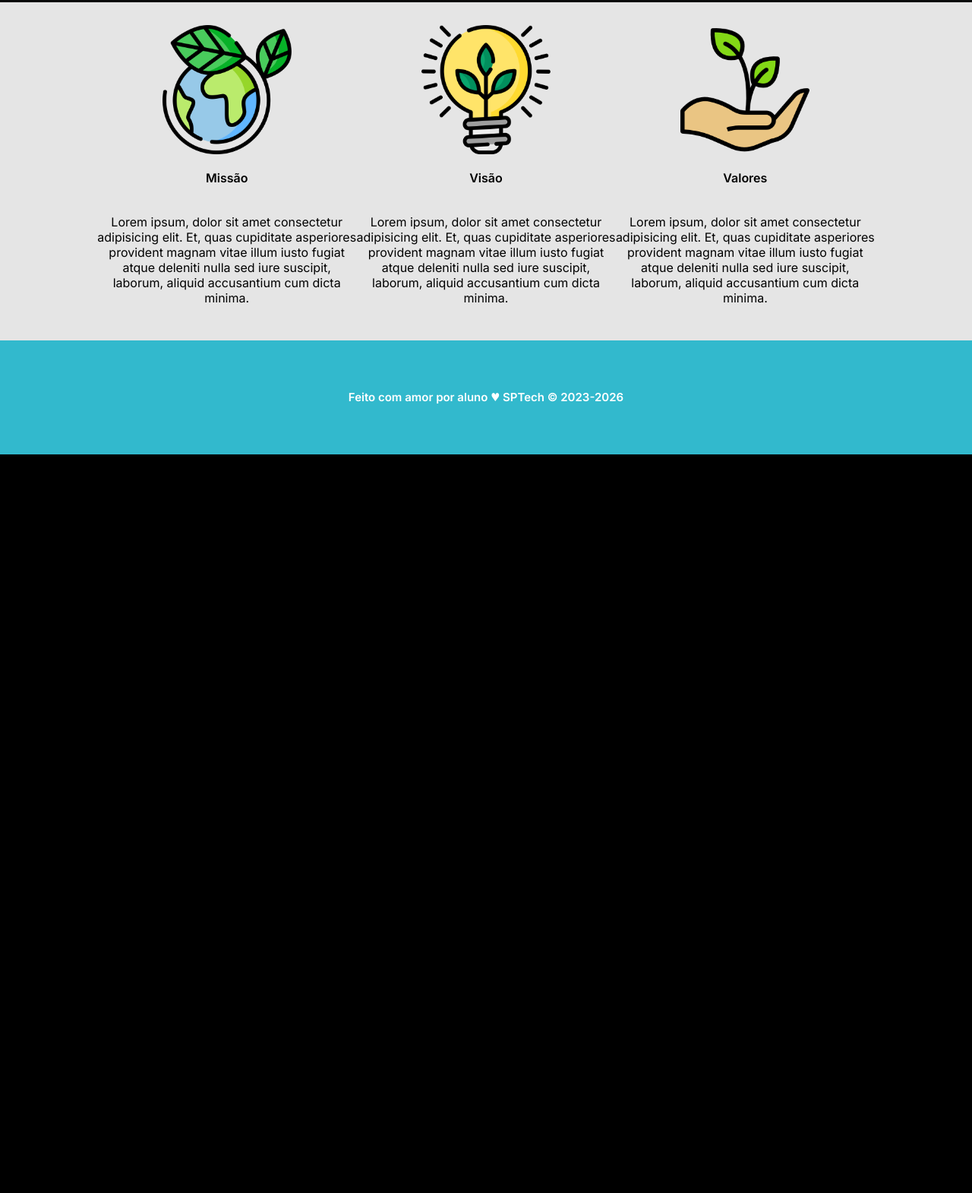
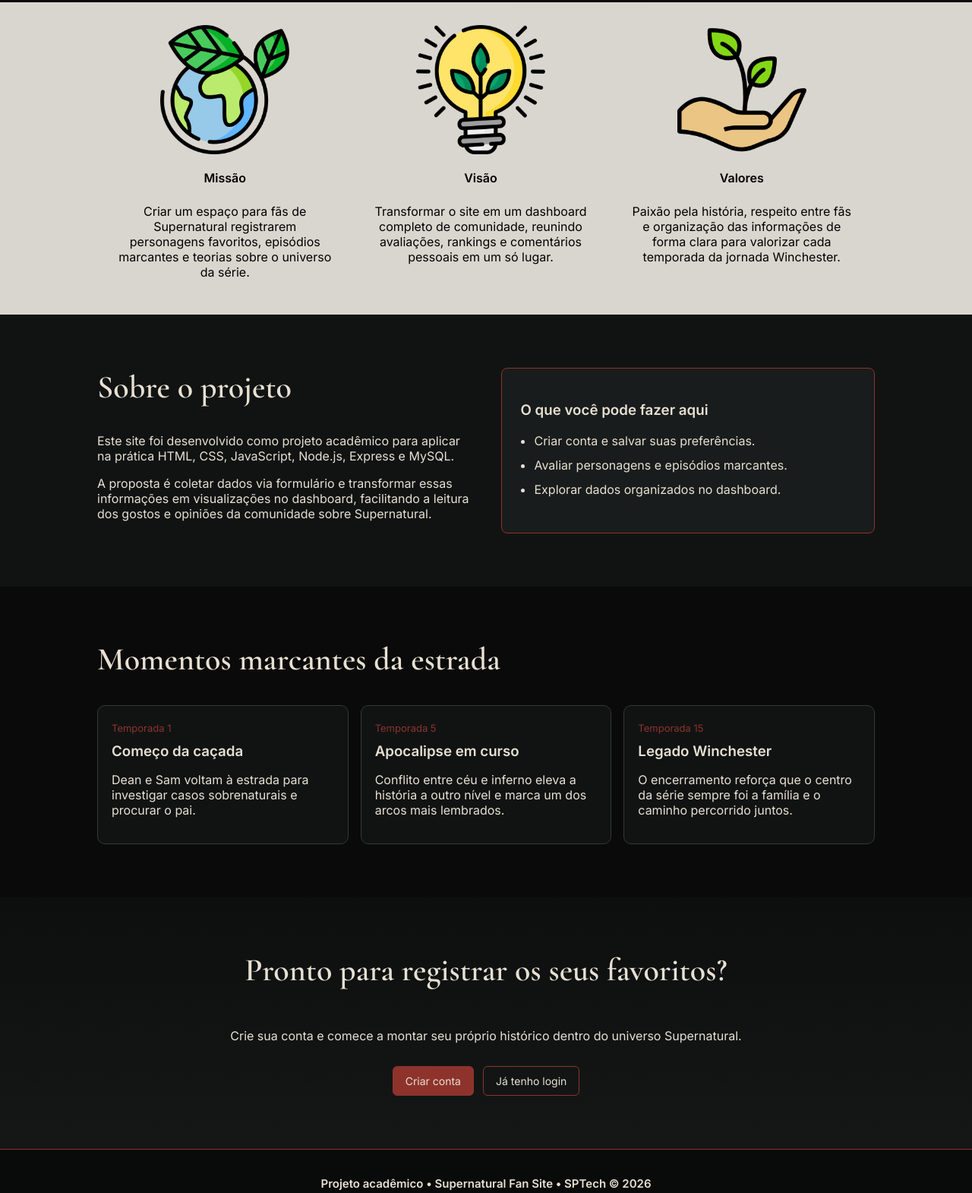
Before and after one commit to alex-ikezili/projeto-individual, a website: page public/index.html in a window 1280 px wide. Shown: the part 797-2367 px from the top of the page at 76% size. Before the commit the page ends 1395 px from the top, so only its background shows below. Drawn offline with nearby package versions, Linux system fonts and the light colour scheme.

Commit message:
feat: finaliza pagina home com novas secoes

```diff
--- a/public/css/estilo.css
+++ b/public/css/estilo.css
@@ -93,6 +93,12 @@
   height: 100%;
 }
 
+.banner-conteudo {
+  display: flex;
+  flex-direction: column;
+  gap: 24px;
+}
+
 .banner .container p {
   width: 50%;
   margin: 0;
@@ -114,10 +120,40 @@
   padding: 0px 0px 0px 10px;
 }
 
+.banner-botoes {
+  display: flex;
+  gap: 12px;
+}
+
+.btn-home {
+  display: inline-flex;
+  align-items: center;
+  justify-content: center;
+  text-decoration: none;
+  color: #e7e0d2;
+  border: 1px solid #8d332c;
+  border-radius: 6px;
+  padding: 10px 16px;
+  font-size: 14px;
+  transition: .2s ease;
+}
+
+.btn-home:hover {
+  background-color: #8d332c;
+}
+
+.btn-destaque {
+  background-color: #8d332c;
+}
+
+.btn-destaque:hover {
+  filter: brightness(1.1);
+}
+
 /* MISSÃO VISÃO VALORES */
 
 .social {
-  background-color: #e5e5e5;
+  background-color: #d9d6cf;
   display: flex;
 }
 
@@ -146,14 +182,114 @@
   align-items: center;
 }
 
+.box h4 {
+  margin-bottom: 8px;
+}
+
+.box p {
+  width: 85%;
+}
+
+.sobre-projeto {
+  background-color: #111313;
+  color: #e7e0d2;
+  padding: 70px 0;
+}
+
+.sobre-projeto .container {
+  justify-content: space-between;
+  gap: 24px;
+}
+
+.sobre-texto,
+.sobre-card {
+  width: 48%;
+}
+
+.sobre-texto h2,
+.momentos h2,
+.cta-home h2 {
+  font-family: 'Cormorant Garamond', serif;
+  font-size: 42px;
+  margin-top: 0;
+}
+
+.sobre-card {
+  background-color: #191c1c;
+  border: 1px solid #8d332c;
+  border-radius: 8px;
+  padding: 24px;
+  box-sizing: border-box;
+}
+
+.sobre-card ul {
+  padding-left: 18px;
+  margin: 0;
+}
+
+.sobre-card li {
+  margin-bottom: 12px;
+}
+
+.momentos {
+  background-color: #0a0a0a;
+  color: #e7e0d2;
+  padding: 70px 0;
+}
+
+.momentos .container {
+  flex-direction: column;
+}
+
+.momentos-grid {
+  display: grid;
+  grid-template-columns: repeat(3, 1fr);
+  gap: 16px;
+}
+
+.momento-item {
+  border: 1px solid #343838;
+  border-radius: 10px;
+  padding: 18px;
+  background-color: #111313;
+}
+
+.momento-item h3 {
+  margin: 10px 0;
+}
+
+.tag-temporada {
+  color: #8d332c;
+  font-size: 13px;
+}
+
+.cta-home {
+  background: linear-gradient(180deg, #0d0f0f 0%, #151717 100%);
+  color: #e7e0d2;
+  padding: 70px 0;
+}
+
+.cta-home .container {
+  flex-direction: column;
+  align-items: center;
+  text-align: center;
+}
+
+.cta-botoes {
+  display: flex;
+  gap: 12px;
+  margin-top: 14px;
+}
+
 /* FOOTER */
 
 .footer {
-  background-color: #32b9cd;
-  height: 150px;
-  color: #fff;
+  background-color: #090a0a;
+  height: 90px;
+  color: #e7e0d2;
   display: flex;
   font-size: 15px;
+  border-top: 1px solid #8d332c;
 }
 
 .footer .container {
@@ -163,6 +299,36 @@
 
 .footer .container .version {
   font-size: 12px;
+}
+
+@media (max-width: 900px) {
+  .navbar {
+    width: 70%;
+  }
+
+  .banner .container p {
+    width: 90%;
+    font-size: 42px;
+  }
+
+  .social .container .boxes,
+  .sobre-projeto .container,
+  .momentos-grid,
+  .cta-botoes,
+  .banner-botoes {
+    flex-direction: column;
+    display: flex;
+  }
+
+  .momentos-grid {
+    display: grid;
+    grid-template-columns: 1fr;
+  }
+
+  .sobre-texto,
+  .sobre-card {
+    width: 100%;
+  }
 }
 
 /* LOGIN */
--- a/public/index.html
+++ b/public/index.html
@@ -1,5 +1,5 @@
 <!DOCTYPE html>
-<html lang="en">
+<html lang="pt-BR">
 
 <head>
   <meta charset="UTF-8">
@@ -27,7 +27,7 @@
           <a href="simulador.html">PERSONAGENS</a>
         </li>
         <li>
-          <a>MONSTROS</a>
+          <a href="#universo">MONSTROS</a>
         </li>
         <li>|</li>
         <li>
@@ -42,7 +42,13 @@
 
   <div class="banner">
     <div class="container">
-      <p>Estrada, <span>Monstros</span><br> e Família.</p>
+      <div class="banner-conteudo">
+        <p>Estrada, <span>Monstros</span><br> e Família.</p>
+        <div class="banner-botoes">
+          <a href="cadastro.html" class="btn-home btn-destaque">Entrar para o fandom</a>
+          <a href="simulador.html" class="btn-home">Ver personagens</a>
+        </div>
+      </div>
     </div>
     <div class="sublegenda">
       <span>“Algumas histórias terminam.<br>
@@ -50,37 +56,88 @@
     </div>
   </div>
 
-  <div class="social">
+  <section class="social" id="universo">
     <div class="container">
       <div class="boxes">
         <div class="box">
           <img src="assets/imgs/planet-earth_color.png">
           <h4>Missão</h4>
-          <p>Lorem ipsum, dolor sit amet consectetur adipisicing elit. Et, quas cupiditate asperiores provident magnam
-            vitae illum iusto fugiat atque deleniti nulla sed iure suscipit, laborum, aliquid accusantium cum dicta
-            minima.</p>
+          <p>Criar um espaço para fãs de Supernatural registrarem personagens favoritos, episódios marcantes e teorias
+            sobre o universo da série.</p>
         </div>
         <div class="box">
           <img src="assets/imgs/lightbulb_color.png">
           <h4>Visão</h4>
-          <p>Lorem ipsum, dolor sit amet consectetur adipisicing elit. Et, quas cupiditate asperiores provident magnam
-            vitae illum iusto fugiat atque deleniti nulla sed iure suscipit, laborum, aliquid accusantium cum dicta
-            minima.</p>
+          <p>Transformar o site em um dashboard completo de comunidade, reunindo avaliações, rankings e comentários
+            pessoais em um só lugar.</p>
         </div>
         <div class="box">
           <img src="assets/imgs/growth_color.png">
           <h4>Valores</h4>
-          <p>Lorem ipsum, dolor sit amet consectetur adipisicing elit. Et, quas cupiditate asperiores provident magnam
-            vitae illum iusto fugiat atque deleniti nulla sed iure suscipit, laborum, aliquid accusantium cum dicta
-            minima.</p>
+          <p>Paixão pela história, respeito entre fãs e organização das informações de forma clara para valorizar cada
+            temporada da jornada Winchester.</p>
         </div>
       </div>
     </div>
-  </div>
+  </section>
+
+  <section class="sobre-projeto">
+    <div class="container">
+      <div class="sobre-texto">
+        <h2>Sobre o projeto</h2>
+        <p>Este site foi desenvolvido como projeto acadêmico para aplicar na prática HTML, CSS, JavaScript, Node.js,
+          Express e MySQL.</p>
+        <p>A proposta é coletar dados via formulário e transformar essas informações em visualizações no dashboard,
+          facilitando a leitura dos gostos e opiniões da comunidade sobre Supernatural.</p>
+      </div>
+      <div class="sobre-card">
+        <h3>O que você pode fazer aqui</h3>
+        <ul>
+          <li>Criar conta e salvar suas preferências.</li>
+          <li>Avaliar personagens e episódios marcantes.</li>
+          <li>Explorar dados organizados no dashboard.</li>
+        </ul>
+      </div>
+    </div>
+  </section>
+
+  <section class="momentos">
+    <div class="container">
+      <h2>Momentos marcantes da estrada</h2>
+      <div class="momentos-grid">
+        <article class="momento-item">
+          <span class="tag-temporada">Temporada 1</span>
+          <h3>Começo da caçada</h3>
+          <p>Dean e Sam voltam à estrada para investigar casos sobrenaturais e procurar o pai.</p>
+        </article>
+        <article class="momento-item">
+          <span class="tag-temporada">Temporada 5</span>
+          <h3>Apocalipse em curso</h3>
+          <p>Conflito entre céu e inferno eleva a história a outro nível e marca um dos arcos mais lembrados.</p>
+        </article>
+        <article class="momento-item">
+          <span class="tag-temporada">Temporada 15</span>
+          <h3>Legado Winchester</h3>
+          <p>O encerramento reforça que o centro da série sempre foi a família e o caminho percorrido juntos.</p>
+        </article>
+      </div>
+    </div>
+  </section>
+
+  <section class="cta-home">
+    <div class="container">
+      <h2>Pronto para registrar os seus favoritos?</h2>
+      <p>Crie sua conta e comece a montar seu próprio histórico dentro do universo Supernatural.</p>
+      <div class="cta-botoes">
+        <a href="cadastro.html" class="btn-home btn-destaque">Criar conta</a>
+        <a href="login.html" class="btn-home">Já tenho login</a>
+      </div>
+    </div>
+  </section>
 
   <div class="footer">
     <div class="container">
-      <h4>Feito com amor por aluno &hearts; SPTech &copy; 2023-2026</h4>
+      <h4>Projeto acadêmico • Supernatural Fan Site • SPTech &copy; 2026</h4>
     </div>
   </div>
 </body>
```
